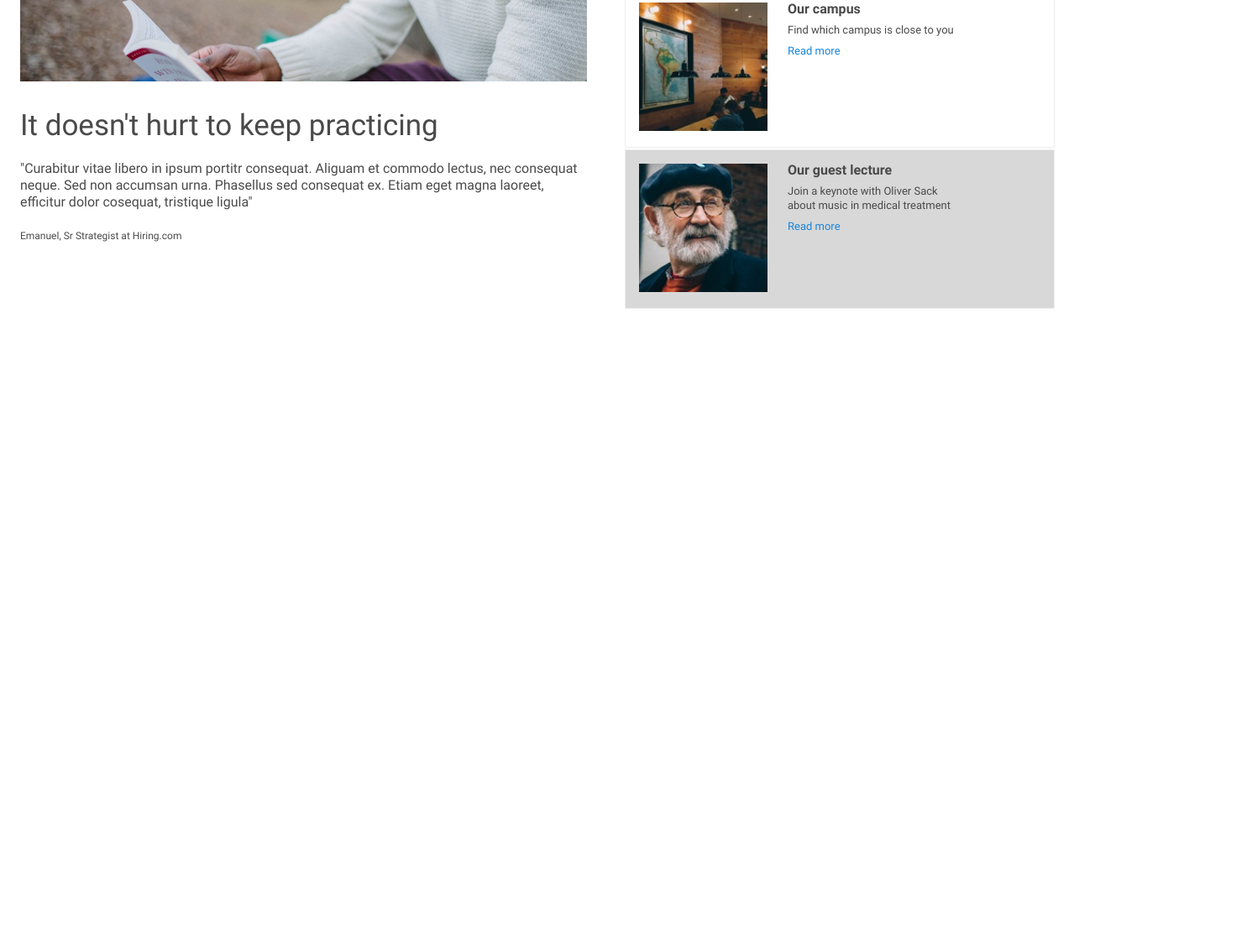
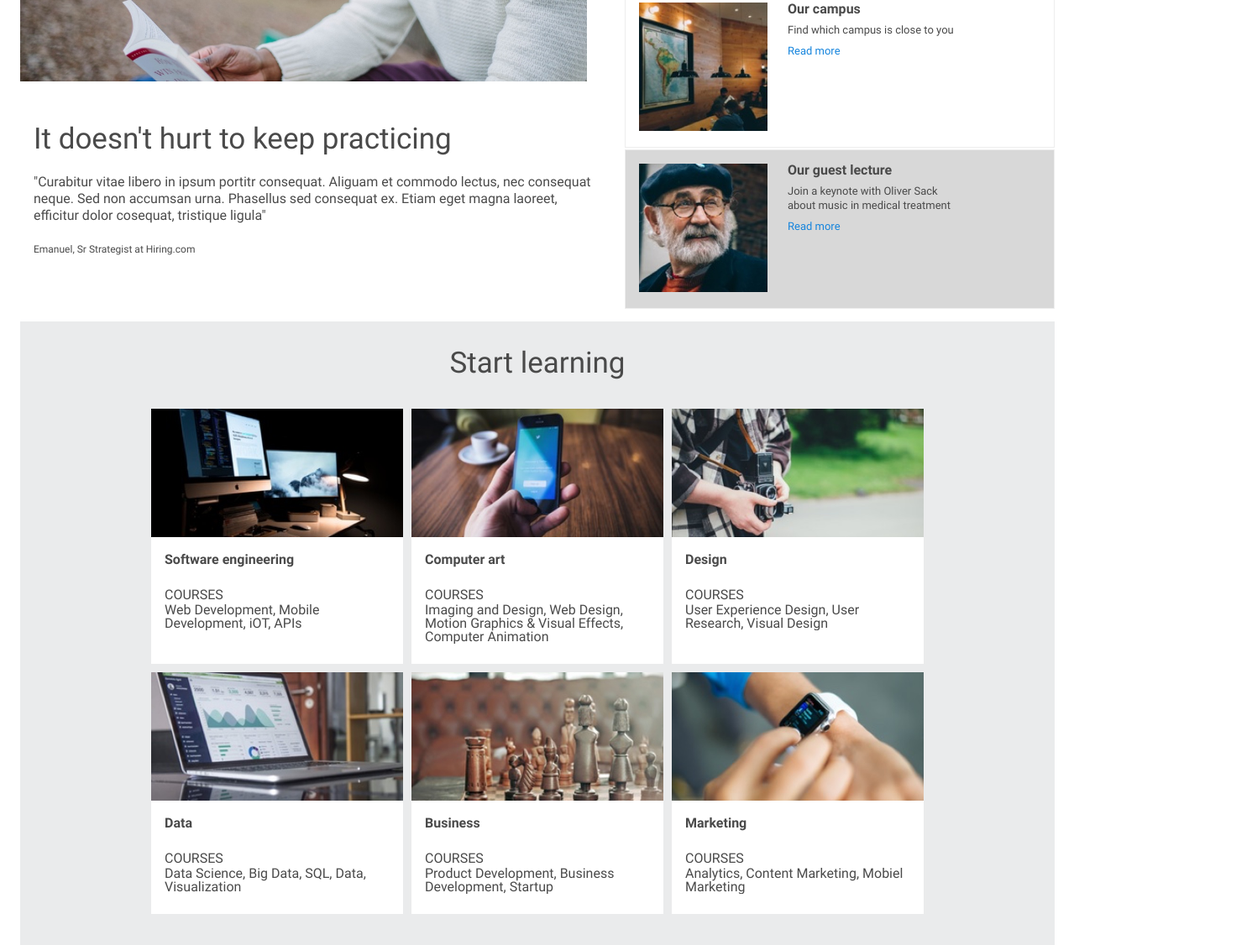
Before and after one commit to kpierduta/capstone, a plain HTML site: page index.html in a window 1280 px wide. Shown: the part 934-2060 px from the top of the page at 84% size, 1491 px wide, since content can reach past the window. Before the commit the page ends 1304 px from the top, so only its background shows below. Drawn offline with Linux system fonts and the light colour scheme; files whose address does not match are found by name.

Commit message:
CSS and HTML updates

```diff
--- a/index.html
+++ b/index.html
@@ -84,6 +84,70 @@
         </div>
       </div>
 
+  </div>
+</div>
+
+<!-- Content row three -->
+
+<div class="container-three">
+
+  <div class="courses">
+    <h2>Start learning</h2>
+  </div>
+
+  <div class="content-row-three">
+    <div class="item">
+      <img src="/Users/KellyPierduta/Dropbox/CPD/codecademy/projects/Capstone/resources/images/course-software.jpg" alt="2 computer screens">
+      <div class="content">
+        <h4>Software engineering</h4>
+        <p class="category">Courses</p>
+        <div id="description">Web Development, Mobile Development, iOT, APIs</div>
+      </div>
+    </div>
+
+    <div class="item">
+      <img src="/Users/KellyPierduta/Dropbox/CPD/codecademy/projects/Capstone/resources/images/course-computer-art.jpg" alt="person holding phone">
+      <div class="content">
+        <h4>Computer art</h4>
+        <p class="category">Courses</p>
+        <div id="description">Imaging and Design, Web Design, Motion Graphics & Visual Effects, Computer Animation</div>
+      </div>
+    </div>
+
+    <div class="item">
+      <img src="/Users/KellyPierduta/Dropbox/CPD/codecademy/projects/Capstone/resources/images/course-design.jpg" alt="person with camera equipment">
+        <div class="content">
+          <h4>Design</h4>
+          <p class="category">Courses</p>
+          <div id="description">User Experience Design, User Research, Visual Design</div>
+        </div>
+    </div>
+
+    <div class="item">
+      <img src="/Users/KellyPierduta/Dropbox/CPD/codecademy/projects/Capstone/resources/images/course-data.jpg" alt="computer with data on">
+      <div class="content">
+        <h4>Data</h4>
+        <p class="category">Courses</p>
+        <div id="description">Data Science, Big Data, SQL, Data, Visualization</div>
+      </div>
+    </div>
+
+    <div class="item">
+      <img src="/Users/KellyPierduta/Dropbox/CPD/codecademy/projects/Capstone/resources/images/course-business.jpg" alt="chess board">
+      <div class="content">
+        <h4>Business</h4>
+        <p class="category">Courses</p>
+        <div id="description">Product Development, Business Development, Startup</div>
+      </div>
+    </div>
+
+    <div class="item">
+      <img src="/Users/KellyPierduta/Dropbox/CPD/codecademy/projects/Capstone/resources/images/course-marketing.jpg" alt="person with smart watch">
+      <div class="content">
+        <h4>Marketing</h4>
+        <p class="category">Courses</p>
+        <div id="description">Analytics, Content Marketing, Mobiel Marketing</div>
+      </div>
     </div>
   </div>
 </div>
--- a/resources/css/style.css
+++ b/resources/css/style.css
@@ -1,4 +1,4 @@
-/* Global styles */
+/* Fonts */
 
 @font-face {
   font-family: 'Roboto';
@@ -16,12 +16,15 @@
   unicode-range: U+0000-00FF, U+0131, U+0152-0153, U+02BB-02BC, U+02C6, U+02DA, U+02DC, U+2000-206F, U+2074, U+20AC, U+2122, U+2191, U+2193, U+2212, U+2215, U+FEFF, U+FFFD;
 }
 
+/* Global styles */
+
 html {
   font-family: Roboto, sans-serif;
 }
 
 body {
   color: #4A4A4A;
+  width: 1280px;
 }
 
 h2 {
@@ -33,13 +36,16 @@ h3 {
   font-weight: bold;
 }
 
+h4 {
+  font-weight: bold;
+}
+
 /* Header */
 
 header {
   background-color: white;
   align-items: center;
   display: flex;
-  width: 100%;
   height: 64px;
 }
 
@@ -79,7 +85,6 @@ header nav li {
 
 .container-one {
   background-color: #D8D8D8;
-  width: 1400px;
   height: 500px;
   padding: 32px 24px 32px 24px;
 }
@@ -133,7 +138,6 @@ header nav li {
 
 .container-two {
   background-color: #fff;
-  width: 1400px;
   height: 500px;
   padding: 32px 24px 32px 24px;
 }
@@ -208,3 +212,51 @@ header nav li {
   line-height: 17px;
   color: #1685DD;
 }
+
+/* Content row three */
+
+.container-three {
+  background-color: #EAEBEC;
+  padding-bottom: 32px;
+}
+
+.content-row-three {
+  display: flex;
+  flex-wrap: wrap;
+  justify-content: center;
+}
+
+.courses {
+  padding-top: 32px;
+  padding-bottom: 32px;
+  text-align: center;
+}
+
+.item {
+  margin: 5px;
+  background-color: #fff;
+  width: 300px;
+  display: inline-block;
+  max-width: 1200px;
+}
+
+.content {
+  padding-top: 16px;
+  padding-left: 16px;
+  padding-bottom: 24px;
+}
+
+.item img {
+  height: auto;
+  width: 300px;
+}
+
+.category {
+  text-transform: uppercase;
+
+}
+
+#description {
+  overflow-x: scroll;
+  width: 280px;
+}
```
